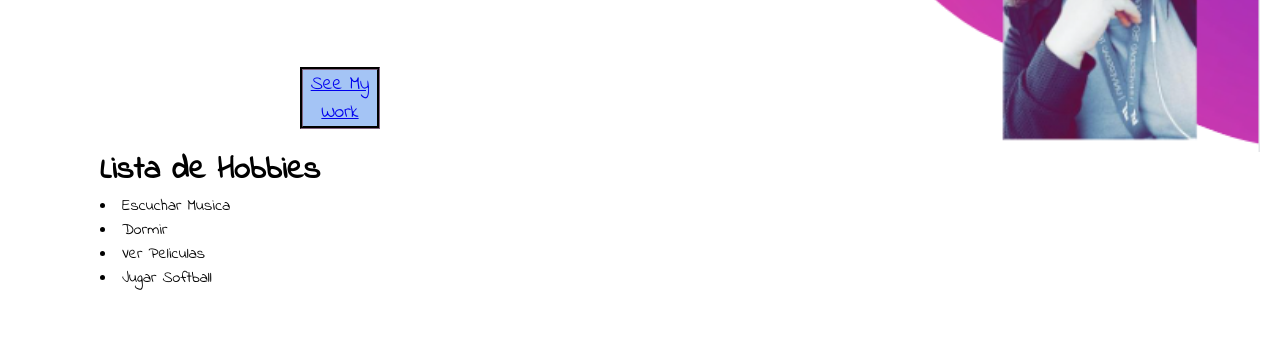
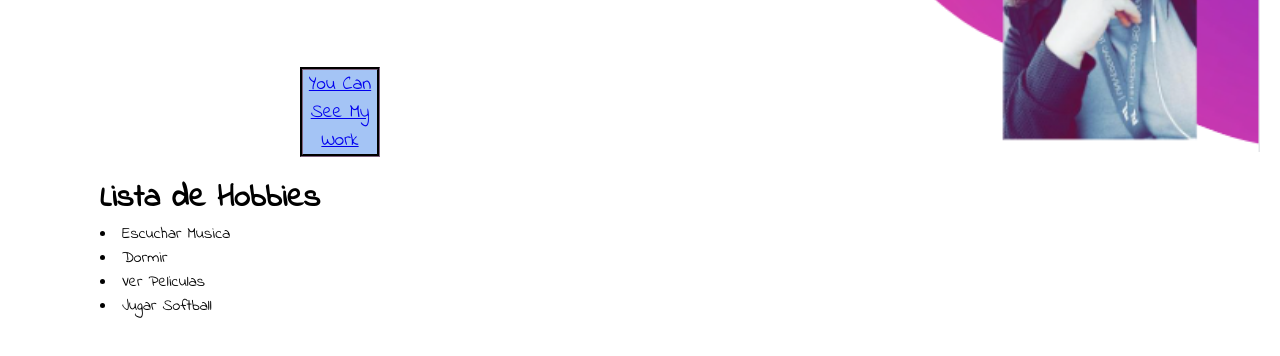
Before and after one commit to Naomi-200031/Naomi-200031.github.io, a plain HTML site: page index.html in a window 1280 px wide. Shown: the part 316-672 px from the top of the page. Drawn offline with Linux system fonts and the light colour scheme.

Commit message:
You change something in  the index

```diff
--- a/index.html
+++ b/index.html
@@ -45,7 +45,7 @@
         <div class="icon" id="tw"><li><img src="img/vimeo.png" width="18" height="18"></li></div>
         </div>
      <div class="boton">
-    <a href="index.html" >See My Work</a>
+    <a href="index.html" >You Can See My Work</a>
      </div>
      <br>
     <div class="lista">
```
